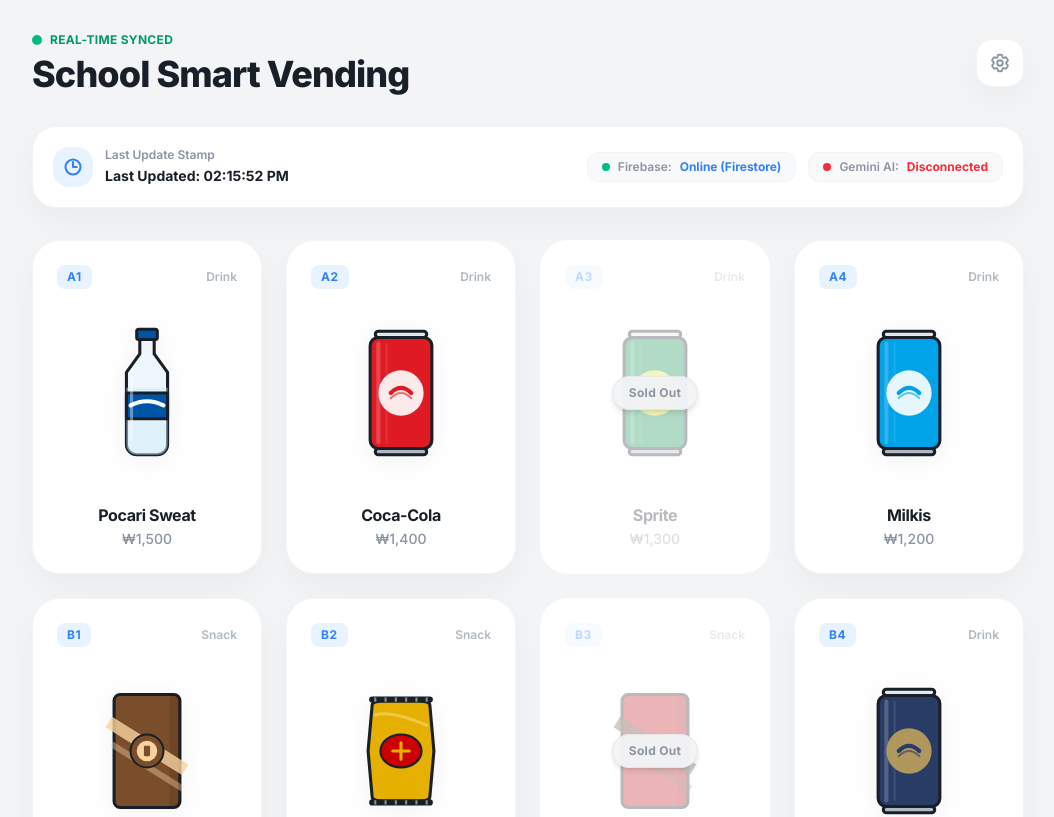
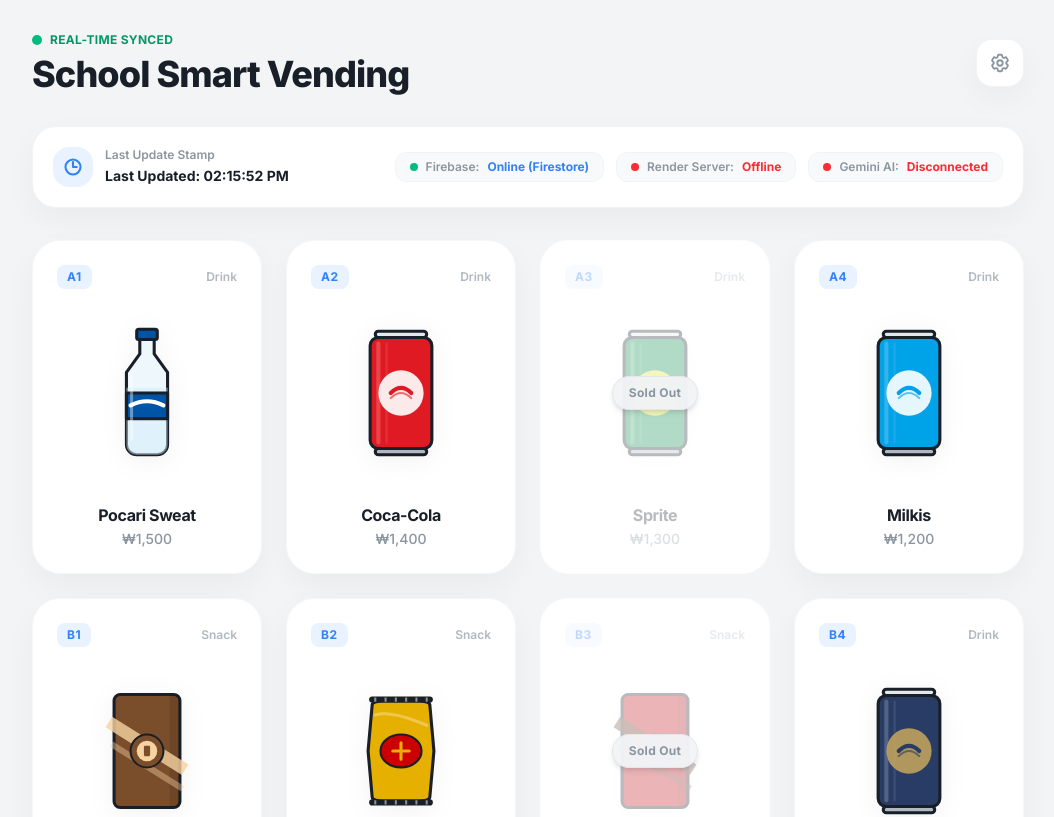
Before and after one commit to Yjl124/school-vending-status, a React (Vite) app: page / in a window 1280 px wide. Shown: the top 817 px of the page, without its empty margins (112-1166 px from the left). Built offline with nearby package versions, Linux system fonts and the light colour scheme; no server answers; the database is empty.

Commit message:
feat: add Render server connection status badge

```diff
--- a/src/App.jsx
+++ b/src/App.jsx
@@ -4,7 +4,7 @@
 import { VendingItemVector } from './components/VendingItemVector';
 import { AdminPanel } from './components/AdminPanel';
 import { AdminGate } from './components/AdminGate';
-import { isGeminiConfigured } from './geminiService';
+import { isGeminiConfigured, getApiUrl } from './geminiService';
 import { StatusPage } from './components/StatusPage';
 
 function App() {
@@ -16,17 +16,30 @@
   const [secretCounter, setSecretCounter] = useState(0);
   const [isSessionAuthorized, setIsSessionAuthorized] = useState(false);
   const [hasGemini, setHasGemini] = useState(false);
+  const [isBackendOnline, setIsBackendOnline] = useState('checking'); // 'checking', 'online', 'offline'
   const [isStatus, setIsStatus] = useState(
     window.location.hash === '#status' || window.location.hash === '#/status'
   );
 
-  // Check Gemini connectivity from backend status
+  // Check Backend and Gemini connectivity from status endpoint
   useEffect(() => {
-    const checkGemini = async () => {
-      const configured = await isGeminiConfigured();
-      setHasGemini(configured);
+    const checkBackend = async () => {
+      try {
+        const response = await fetch(`${getApiUrl()}/api/status`);
+        if (response.ok) {
+          const data = await response.json();
+          setIsBackendOnline('online');
+          setHasGemini(!!data.geminiReady);
+        } else {
+          setIsBackendOnline('offline');
+          setHasGemini(false);
+        }
+      } catch (e) {
+        setIsBackendOnline('offline');
+        setHasGemini(false);
+      }
     };
-    checkGemini();
+    checkBackend();
   }, []);
 
   // Synchronize routing state with URL hash
@@ -180,7 +193,11 @@
             </div>
           </div>
 
-          <div className="flex flex-wrap items-center gap-3">
+          <div
+            onClick={navigateToStatus}
+            className="flex flex-wrap items-center gap-3 cursor-pointer hover:opacity-80 transition-opacity"
+            title="Click to open System Status Dashboard"
+          >
             {/* Firebase Status Badge */}
             <div className="flex items-center gap-2 bg-toss-gray-bg/50 px-3.5 py-1.5 rounded-xl text-xs font-semibold text-toss-text-secondary border border-toss-border/30">
               <span className="relative flex h-2 w-2">
@@ -190,6 +207,22 @@
               <span>Firebase:</span>
               <span className={isDatabaseMock() ? "text-amber-600 font-bold" : "text-toss-blue font-bold"}>
                 {isDatabaseMock() ? "Offline (Local)" : "Online (Firestore)"}
+              </span>
+            </div>
+
+            {/* Render Backend Status Badge */}
+            <div className="flex items-center gap-2 bg-toss-gray-bg/50 px-3.5 py-1.5 rounded-xl text-xs font-semibold text-toss-text-secondary border border-toss-border/30">
+              <span className="relative flex h-2 w-2">
+                <span className={`animate-ping absolute inline-flex h-full w-full rounded-full opacity-75 ${
+                  isBackendOnline === 'online' ? 'bg-emerald-400' : isBackendOnline === 'offline' ? 'bg-red-400' : 'bg-amber-400'
+                }`}></span>
+                <span className={`relative inline-flex rounded-full h-2 w-2 ${
+                  isBackendOnline === 'online' ? 'bg-emerald-500' : isBackendOnline === 'offline' ? 'bg-red-500' : 'bg-amber-500'
+                }`}></span>
+              </span>
+              <span>Render Server:</span>
+              <span className={isBackendOnline === 'online' ? "text-toss-blue font-bold" : isBackendOnline === 'offline' ? "text-red-500 font-bold" : "text-amber-500 font-bold"}>
+                {isBackendOnline === 'online' ? "Online" : isBackendOnline === 'offline' ? "Offline" : "Connecting..."}
               </span>
             </div>
 
--- a/src/components/AdminPanel.jsx
+++ b/src/components/AdminPanel.jsx
@@ -8,6 +8,7 @@
 } from '../firebase';
 import {
   isGeminiConfigured,
+  getApiUrl,
   analyzeVendingMachineImage
 } from '../geminiService';
 
@@ -18,15 +19,28 @@
   const [scanError, setScanError] = useState(null);
   const [scanSuccess, setScanSuccess] = useState(false);
   const [hasGemini, setHasGemini] = useState(false);
+  const [isBackendOnline, setIsBackendOnline] = useState('checking'); // 'checking', 'online', 'offline'
 
   const dbMode = isDatabaseMock() ? 'Local Mock (LocalStorage)' : 'Real-Time Cloud (Firebase Firestore)';
 
   useEffect(() => {
-    const checkGemini = async () => {
-      const configured = await isGeminiConfigured();
-      setHasGemini(configured);
+    const checkBackend = async () => {
+      try {
+        const response = await fetch(`${getApiUrl()}/api/status`);
+        if (response.ok) {
+          const data = await response.json();
+          setIsBackendOnline('online');
+          setHasGemini(!!data.geminiReady);
+        } else {
+          setIsBackendOnline('offline');
+          setHasGemini(false);
+        }
+      } catch (e) {
+        setIsBackendOnline('offline');
+        setHasGemini(false);
+      }
     };
-    checkGemini();
+    checkBackend();
   }, []);
 
   const handleImageChange = (e) => {
@@ -137,6 +151,22 @@
             <span>Firebase:</span>
             <span className={isDatabaseMock() ? "text-amber-600 font-bold" : "text-toss-blue font-bold"}>
               {isDatabaseMock() ? "Offline (Local)" : "Online (Firestore)"}
+            </span>
+          </div>
+
+          {/* Render Backend Status Badge */}
+          <div className="flex items-center gap-2 bg-toss-gray-bg/50 px-3.5 py-1.5 rounded-xl text-xs font-semibold text-toss-text-secondary border border-toss-border/30">
+            <span className="relative flex h-2 w-2">
+              <span className={`animate-ping absolute inline-flex h-full w-full rounded-full opacity-75 ${
+                isBackendOnline === 'online' ? 'bg-emerald-400' : isBackendOnline === 'offline' ? 'bg-red-400' : 'bg-amber-400'
+              }`}></span>
+              <span className={`relative inline-flex rounded-full h-2 w-2 ${
+                isBackendOnline === 'online' ? 'bg-emerald-500' : isBackendOnline === 'offline' ? 'bg-red-500' : 'bg-amber-500'
+              }`}></span>
+            </span>
+            <span>Render Server:</span>
+            <span className={isBackendOnline === 'online' ? "text-toss-blue font-bold" : isBackendOnline === 'offline' ? "text-red-500 font-bold" : "text-amber-500 font-bold"}>
+              {isBackendOnline === 'online' ? "Online" : isBackendOnline === 'offline' ? "Offline" : "Connecting..."}
             </span>
           </div>
 
```
